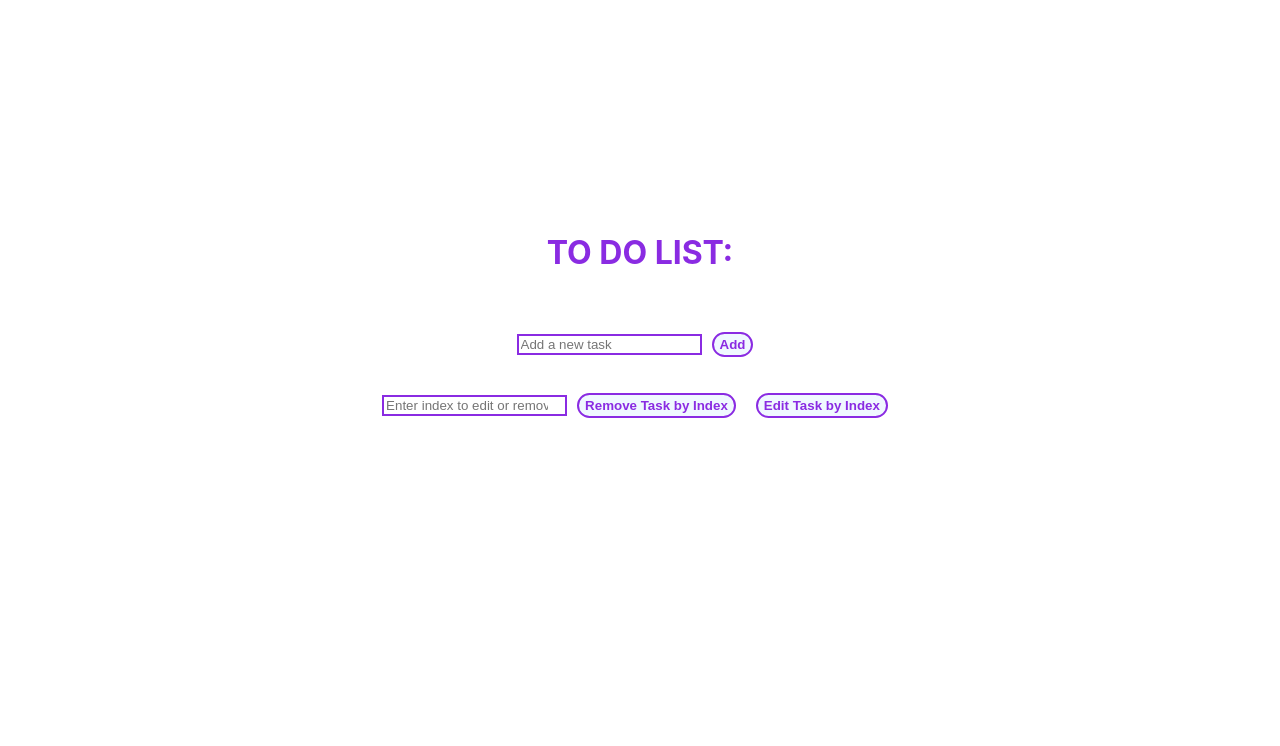
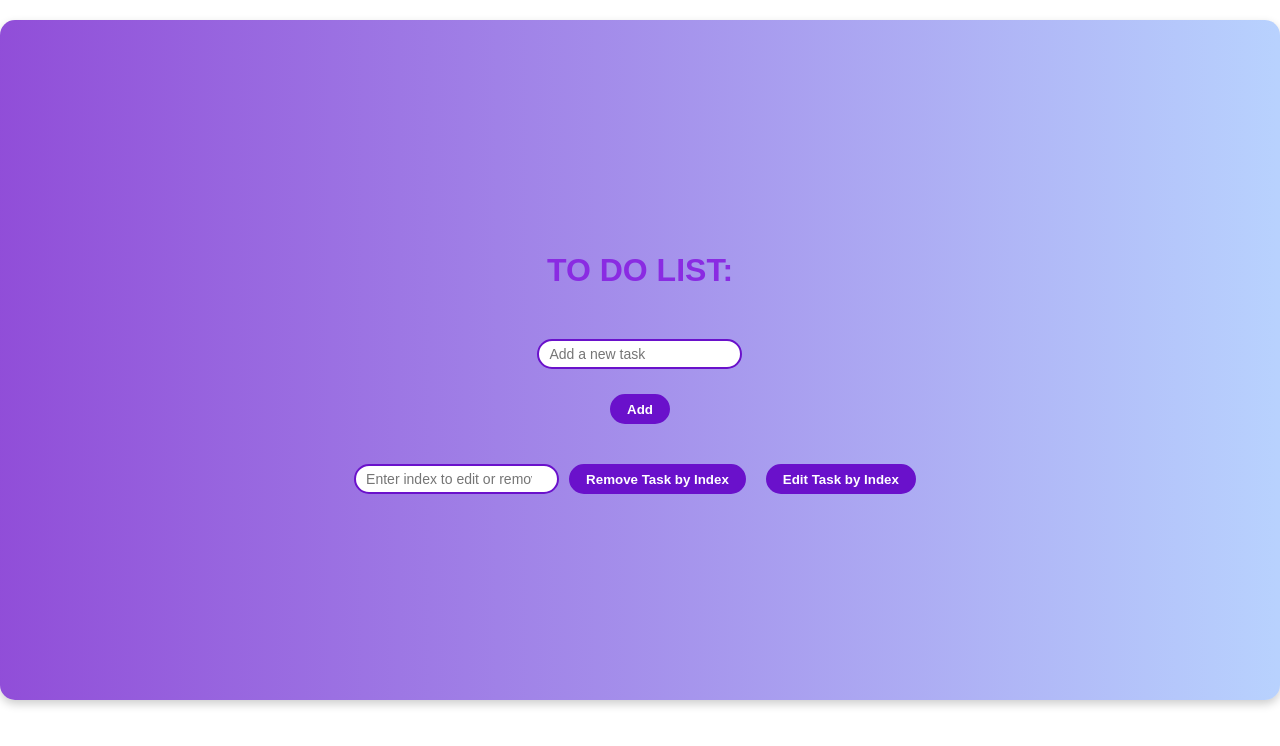
Before and after one commit to tmalasi/my-app2, a React (Create React App) app: page / in a window 1280 px wide. Shown: the top 746 px of the page. Built offline with nearby package versions, Linux system fonts and the light colour scheme.

Commit message:
styling 1

```diff
--- a/src/App.css
+++ b/src/App.css
@@ -1,36 +1,72 @@
 .App {
-  display: flex; /* Use flexbox */
-  flex-direction: column; /* Arrange children in a column */
-  justify-content: center; /* Center content vertically */
-  height: 80vh; /* Full viewport height */
-  text-align: center; /* Center text */
+  display: flex;
+  flex-direction: column;
+  justify-content: center;
+  height: 80vh;
+  text-align: center;
   align-items: center;
+  font-family: 'Arial', sans-serif;
+  background: linear-gradient(to right, #6b11cbbe,#2574fc53);
+  color: white;
+  padding: 20px;
+  border-radius: 15px;
+  box-shadow: 0px 4px 10px rgba(0, 0, 0, 0.2);
 }
 
-button{
-  color: blueviolet;
-  background-color: aliceblue;
-  height: 25px;
-  border: 2px solid blueviolet;
+button {
+  color: white;
+  background-color: #6a11cb;
+  height: 30px;
+  border: 2px solid #6a11cb;
   border-radius: 20px;
   margin: 10px;
   font-weight: 550;
+  transition: all 0.3s ease-in-out;
+  cursor: pointer;
+  padding: 0 15px;
 }
 
-button:hover{
-
-  transform: translateY(-2px);
-}
-input{
-  border: 2px solid blueviolet;
+button:hover {
+  transform: translateY(-3px);
+  background-color: #2575fc;
+  box-shadow: 0px 4px 8px rgba(0, 0, 0, 0.15);
 }
 
-input:focus{
-  border: 2px solid blueviolet;
+input {
+  border: 2px solid #6a11cb;
+  border-radius: 15px;
+  padding: 5px 10px;
+  font-size: 14px;
+  margin-bottom: 15px;
+}
+
+input:focus {
+  border: 2px solid #2575fc;
   outline: none;
-  box-shadow:4px 4px 10px rgba(137, 43, 226, 0.671);
+  box-shadow: 4px 4px 10px rgba(137, 43, 226, 0.5);
 }
-li{
+
+li {
   font-family: 'Times New Roman', Times, serif;
   font-size: large;
+  background-color: rgba(255, 255, 255, 0.1);
+  padding: 10px;
+  border-radius: 8px;
+  margin: 5px 0;
+  transition: background-color 0.3s;
 }
+
+li:hover {
+  background-color: rgba(255, 255, 255, 0.2);
+}
+
+form {
+  display: flex;
+  flex-direction: column;
+  align-items: center;
+  margin-bottom: 20px;
+}
+
+div {
+  margin-top: 20px;
+}
```
